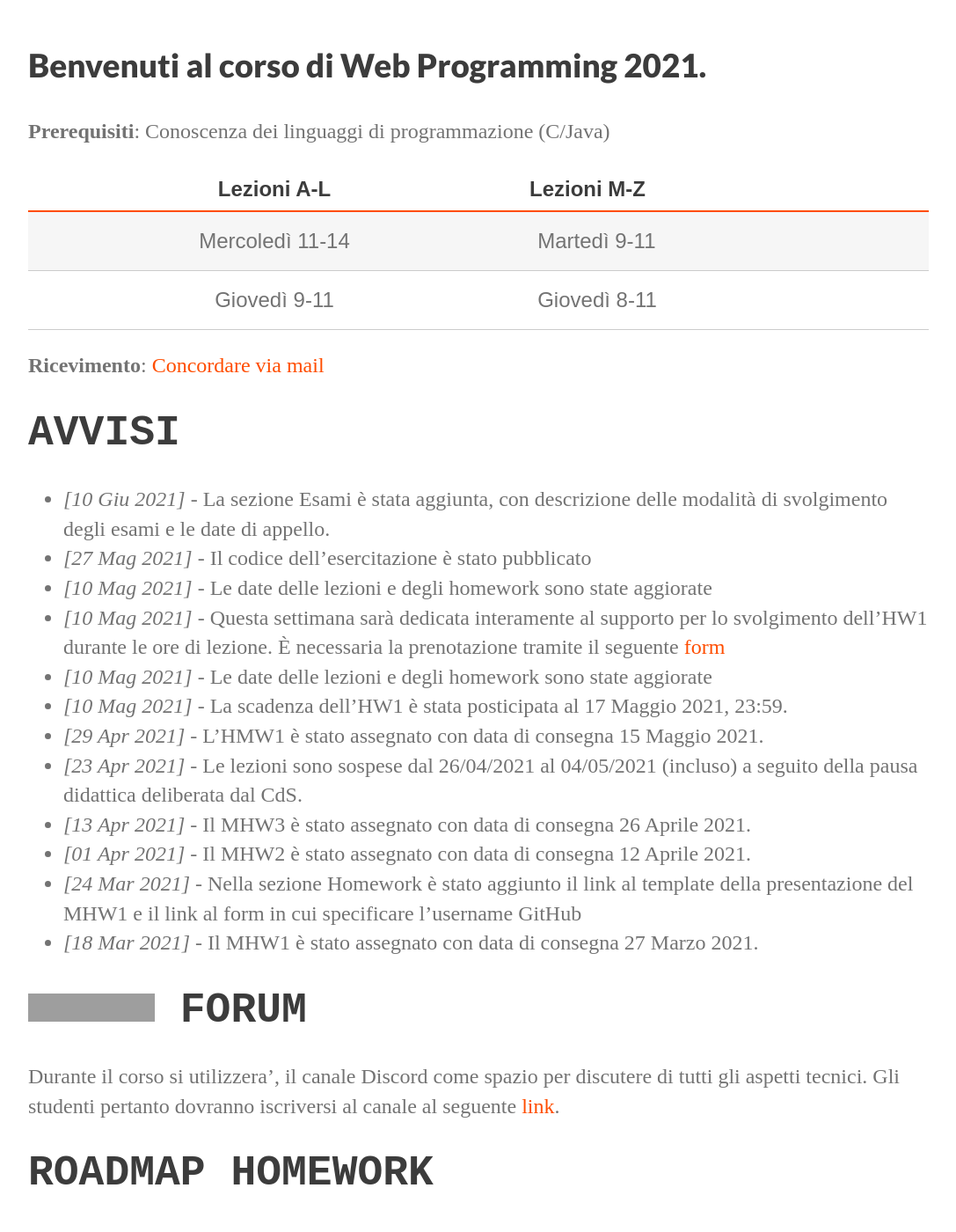
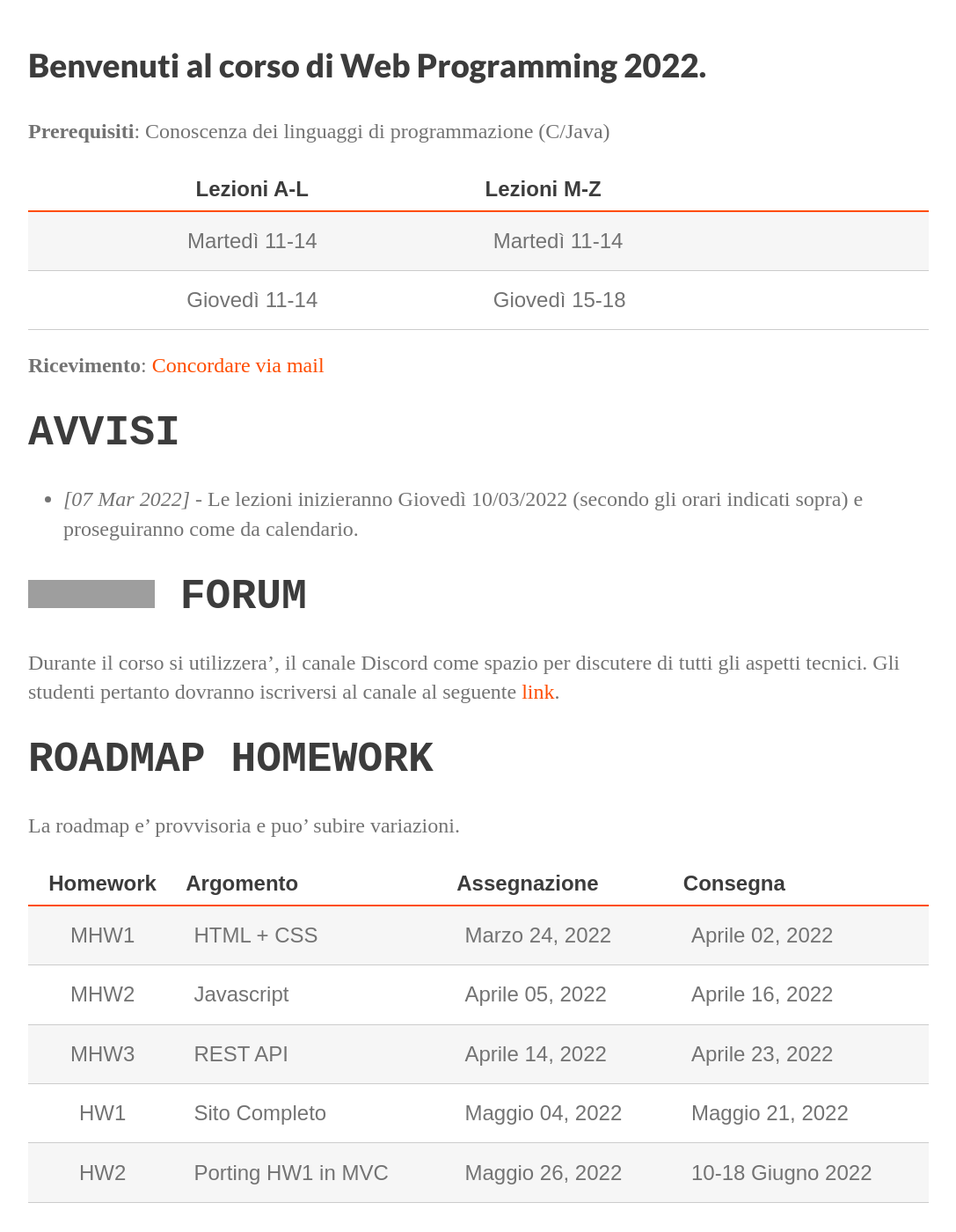
Before and after one commit to perceivelab/database-course, a Jekyll site: the page built from index.md, in a window 1280 px wide and 1400 px high, scrolled down 534 px. Shown: the whole window at 88% size, without its empty margins (96-1183 px from the left). Built offline with Jekyll 4.4.1, drawn with Linux system fonts in a browser that asks for light colours; our own code applies the rules of GitHub Pages for plain Markdown files; some of the changed text lies outside the part shown; grey boxes are pictures that could not be loaded.

Commit message:
Update index.md

```diff
--- a/index.md
+++ b/index.md
@@ -2,36 +2,26 @@
 layout: default
 ---
 
-### Benvenuti al corso di Web Programming 2021.
+### Benvenuti al corso di Web Programming 2022.
 {: .welcome}
 
 **Prerequisiti**: Conoscenza dei linguaggi di programmazione (C/Java)
 
 | Lezioni A-L     | Lezioni M-Z   |
 | :----------:    | --------------|
-| Mercoledì 11-14 | Martedì 9-11  |
-| Giovedì 9-11    | Giovedì 8-11  |
+| Martedì 11-14    | Martedì 11-14  |
+| Giovedì 11-14    | Giovedì 15-18  |
 
 **Ricevimento**: [Concordare via mail](#staff)
 
 
 # AVVISI
-- *[10 Giu 2021]* - La sezione Esami è stata aggiunta, con descrizione delle modalità di svolgimento degli esami e le date di appello.
-- *[27 Mag 2021]* - Il codice dell'esercitazione è stato pubblicato
-- *[10 Mag 2021]* - Le date delle lezioni e degli homework sono state aggiorate
-- *[10 Mag 2021]* - Questa settimana sarà dedicata interamente al supporto per lo svolgimento dell'HW1 durante le ore di lezione. È necessaria la prenotazione tramite il seguente [form](https://forms.gle/bZiz1EKPypTwcGRs7)
-- *[10 Mag 2021]* - Le date delle lezioni e degli homework sono state aggiorate
-- *[10 Mag 2021]* - La scadenza dell'HW1 è stata posticipata al 17 Maggio 2021, 23:59.
-- *[29 Apr 2021]* - L'HMW1  è stato assegnato con data di consegna 15 Maggio 2021.
-- *[23 Apr 2021]* - Le lezioni sono sospese dal 26/04/2021 al 04/05/2021 (incluso) a seguito della pausa didattica deliberata dal CdS.
-- *[13 Apr 2021]* - Il MHW3 è stato assegnato con data di consegna 26 Aprile 2021.
-- *[01 Apr 2021]* - Il MHW2 è stato assegnato con data di consegna 12 Aprile 2021.
-- *[24 Mar 2021]* - Nella sezione Homework è stato aggiunto il link al template della presentazione del MHW1 e il link al form in cui specificare l'username GitHub
-- _[18 Mar 2021]_ - Il MHW1 è stato assegnato con data di consegna 27 Marzo 2021.
+- *[07 Mar 2022]* - Le lezioni inizieranno Giovedì 10/03/2022 (secondo gli orari indicati sopra) e proseguiranno come da calendario.
+
 
 # ![](https://img.shields.io/badge/-7289DA?style=flat&logo=discord&logoColor=white) FORUM
 {: #tag}
-Durante il corso si utilizzera', il canale Discord come spazio per discutere di tutti gli aspetti tecnici. Gli studenti pertanto dovranno iscriversi al canale al seguente [link](https://discord.gg/Haz2TkaXxW).
+Durante il corso si utilizzera', il canale Discord come spazio per discutere di tutti gli aspetti tecnici. Gli studenti pertanto dovranno iscriversi al canale al seguente [link](https://discord.gg/B3KT5VTp).
 
 
 # ROADMAP HOMEWORK
@@ -39,11 +29,11 @@ La roadmap e' provvisoria e puo' subire variazioni.
 
 | Homework | Argomento          | Assegnazione    | Consegna          |
 | :-------:| ------------------ | --------------- | -------          |
-| MHW1     | HTML + CSS         | Marzo 18, 2021  | Marzo 27, 2021    |
-| MHW2     | Javascript         | Aprile 01, 2021  | Aprile 12, 2021   |
-| MHW3     | REST API           | Aprile 13, 2021 | Aprile 24, 2021   |
-| HW1      | Sito Completo      | Aprile 27, 2021 | Maggio 17, 2021   |
-| HW2      | Porting HW1 in MVC | Maggio 25, 2021 | 10-15 Giugno 2021    |
+| MHW1     | HTML + CSS         | Marzo 24, 2022  | Aprile 02, 2022    |
+| MHW2     | Javascript         | Aprile 05, 2022  | Aprile 16, 2022   |
+| MHW3     | REST API           | Aprile 14, 2022 | Aprile 23, 2022   |
+| HW1      | Sito Completo      | Maggio 04, 2022 | Maggio 21, 2022   |
+| HW2      | Porting HW1 in MVC | Maggio 26, 2022 | 10-18 Giugno 2022    |
 
 # VALUTAZIONE
 
```
Also changed, not shown: other parts of index.md (+2 -0 lines).
